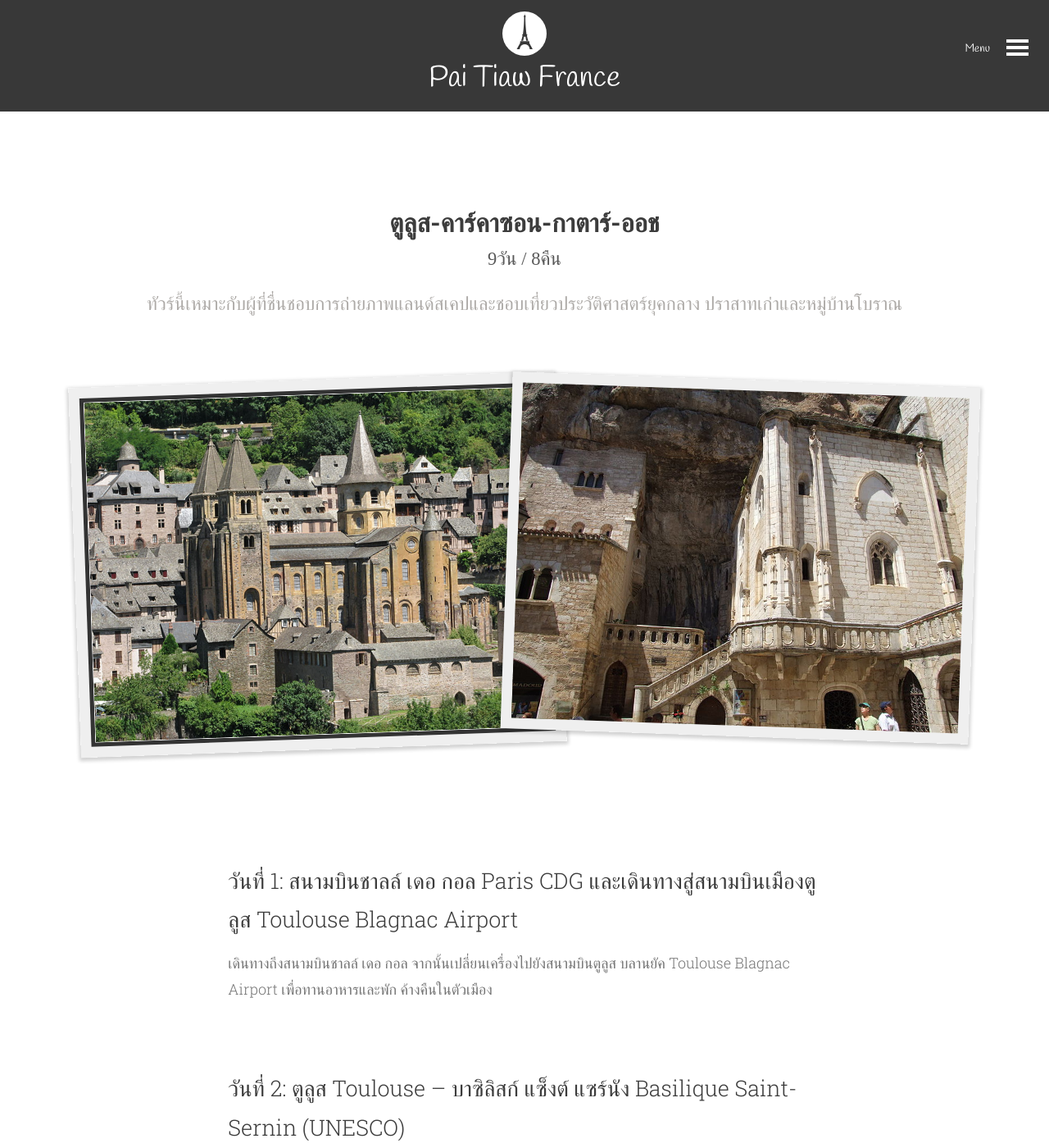
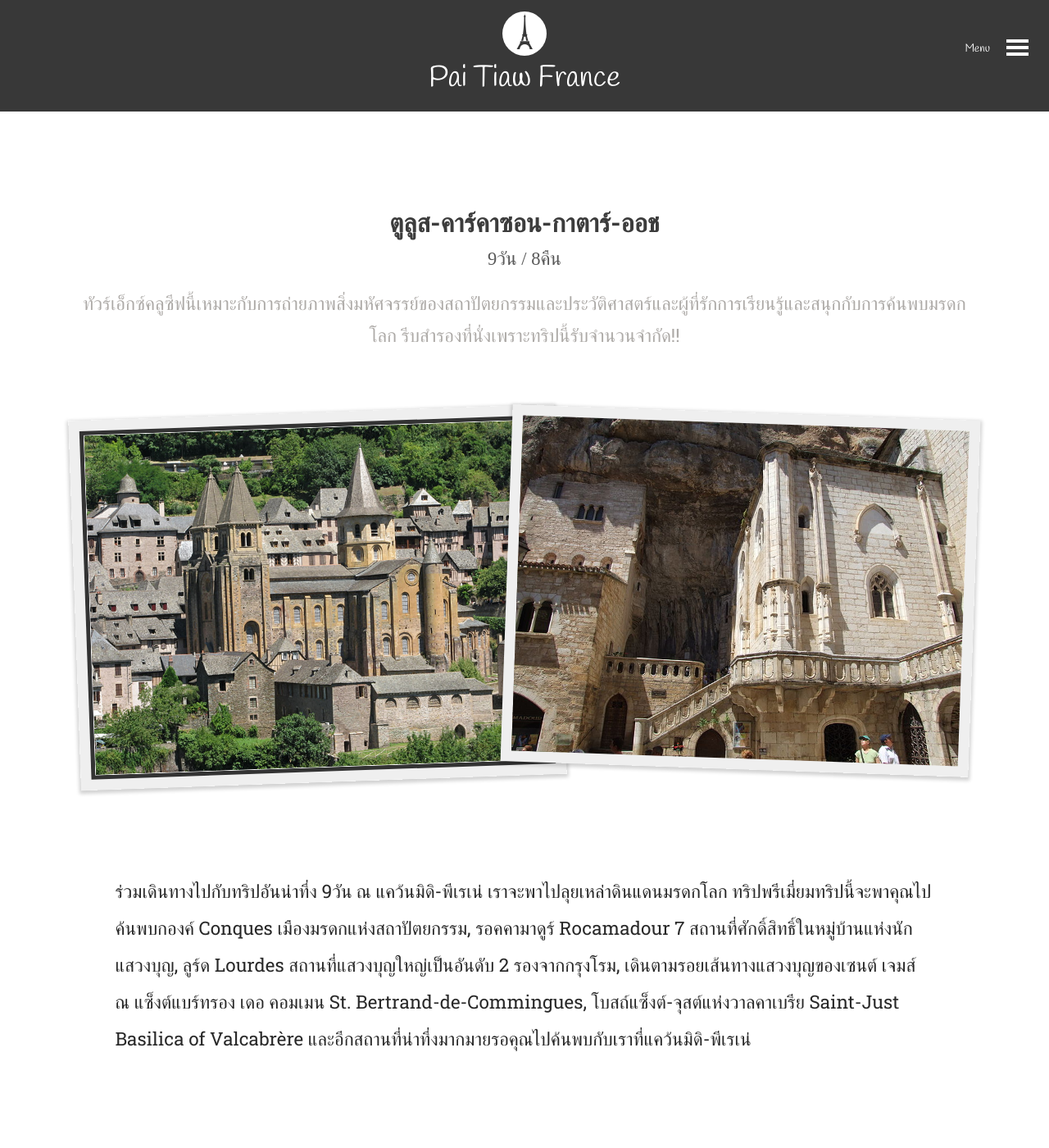
Before and after one commit to paitiewfrance/paitiewfrance.github.io, a Jekyll site: the page built from tour-languedoc-roussillon-midi-pyrenee/grand-site-pyrenees.md, in a window 1280 px wide and 1400 px high. Shown: the whole window at 82% size. Built offline with Jekyll 4.4.1, drawn with Linux system fonts in a browser that asks for light colours; nearby versions of some CDN libraries; some web fonts are replaced; some of the changed text lies outside the part shown.

Commit message:
Final touch to trip Grand pyrenees

```diff
--- a/_config.yml
+++ b/_config.yml
@@ -4,7 +4,7 @@ author: paitiewfrance
 permalink: pretty
 
 url: "http://paitiewfrance.com"
-# url: "http://localhost:4000"
+url: "http://localhost:4000"
 
 
 
--- a/tour-languedoc-roussillon-midi-pyrenee/grand-site-pyrenees.md
+++ b/tour-languedoc-roussillon-midi-pyrenee/grand-site-pyrenees.md
@@ -2,20 +2,21 @@
 layout: tour
 ogContent: page
 deposit: 35000
-remark: ทัวร์นี้เหมาะกับผู้ที่ชื่นชอบการถ่ายภาพแลนด์สเคปและชอบเที่ยวประวัติศาสตร์ยุคกลาง ปราสาทเก่าและหมู่บ้านโบราณ
-title:   ขุมทรัพย์ที่ซ่อนอยู่ในแคว้นมิดิ-พีเรเน่
-meta:  ขุมทรัพย์ที่ซ่อนอยู่ในแคว้นมิดิ-พีเรเน่
+remark: ทัวร์เอ็กซ์คลูซีฟนี้เหมาะกับการถ่ายภาพสิ่งมหัศจรรย์ของสถาปัตยกรรมและประวัติศาสตร์และผู้ที่รักการเรียนรู้และสนุกกับการค้นพบมรดกโลก รีบสำรองที่นั่งเพราะทริปนี้รับจำนวนจำกัด!!
+title:  ทัวร์ฝรั่งเศส 9วัน 8 คืน ณ แคว้นมิดิ-พีเรเน่
+meta:  ร่วมเดินทางกับเราไปเที่ยวฟรานซ์ ทัวร์ฝรั่งเศส 9 วัน ณ แคว้นมิดิ-พีเรเน่ ไปสำรวจ 11 สถานที่ศักดิ์สิทธิ์ที่เป็นมรดกโลก รอคคามาดูร์ Rocamadour, คาออร์ Cahors, กองค์ Conques และลูร์ด Lourdes
 tourName: ตูลูส-คาร์คาซอน-กาตาร์-ออช
 duration: 9วัน / 8คืน
 img:
   - name: /img/pyrenee/conques
-    alt: Perepertuse Castle
+    alt: Conques
   - name: /img/pyrenee/rocamadour
-    alt: Puilaurens Castle
+    alt: Rocamadour
 sitemap:
      priority: 1
      changefreq: 'daily'
-intro:
+intro: ร่วมเดินทางไปกับทริปอันน่าทึ่ง 9วัน ณ แคว้นมิดิ-พีเรเน่ เราจะพาไปลุยเหล่าดินแดนมรดกโลก ทริปพรีเมี่ยมทริปนี้จะพาคุณไปค้นพบกองค์ Conques เมืองมรดกแห่งสถาปัตยกรรม, รอคคามาดูร์ Rocamadour 7 สถานที่ศักดิ์สิทธิ์ในหมู่บ้านแห่งนักแสวงบุญ, ลูร์ด Lourdes สถานที่แสวงบุญใหญ่เป็นอันดับ 2 รองจากกรุงโรม, เดินตามรอยเส้นทางแสวงบุญของเซนต์ เจมส์ ณ แซ็งต์แบร์ทรอง เดอ คอมเมน St. Bertrand-de-Commingues, โบสถ์แซ็งต์-จุสต์แห่งวาลคาเบรีย Saint-Just Basilica of Valcabrère และอีกสถานที่น่าทึ่งมากมายรอคุณไปค้นพบกับเราที่แคว้นมิดิ-พีเรเน่
+
 ---
 {% assign tour-content = "grand-site-pyrenees" %}
 {% include tour-list.html %}
```
Also changed, not shown: _data/grand-site-pyrenees.yml (+5 -5 lines), _data/hidden-treasure-of-pyrenee.yml (+18 -0 lines).
